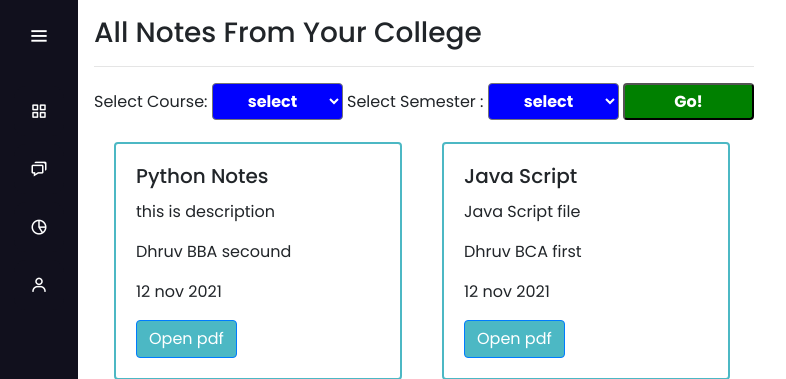
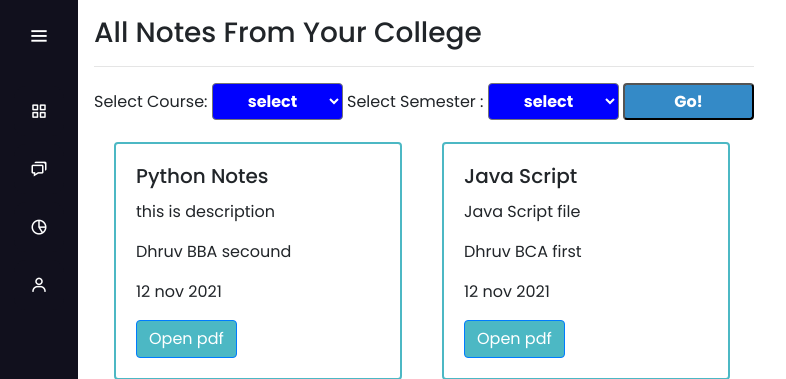
Before and after one commit to itsdhruvgupta/NotesOfCollegeSite, a Django app: page /study-materials/ in a window 1280 px wide. Shown: the part 56-435 px from the top of the page, without its empty margins (0-786 px from the left). Run offline with Django 3.2, Linux system fonts and the light colour scheme; data comes from the database, SQL or seed files in the repository; some libraries are stand-ins or nearby versions.

Commit message:
Color change of buttons in study material page

```diff
--- a/notesSite/templates/Study-Materials.html
+++ b/notesSite/templates/Study-Materials.html
@@ -42,7 +42,7 @@
        }
 
        .my-btn{
-            background-color: green;
+            background-color: #348AC7;
     font-weight: bold;
     color: white;
     padding: 0.5;
```
